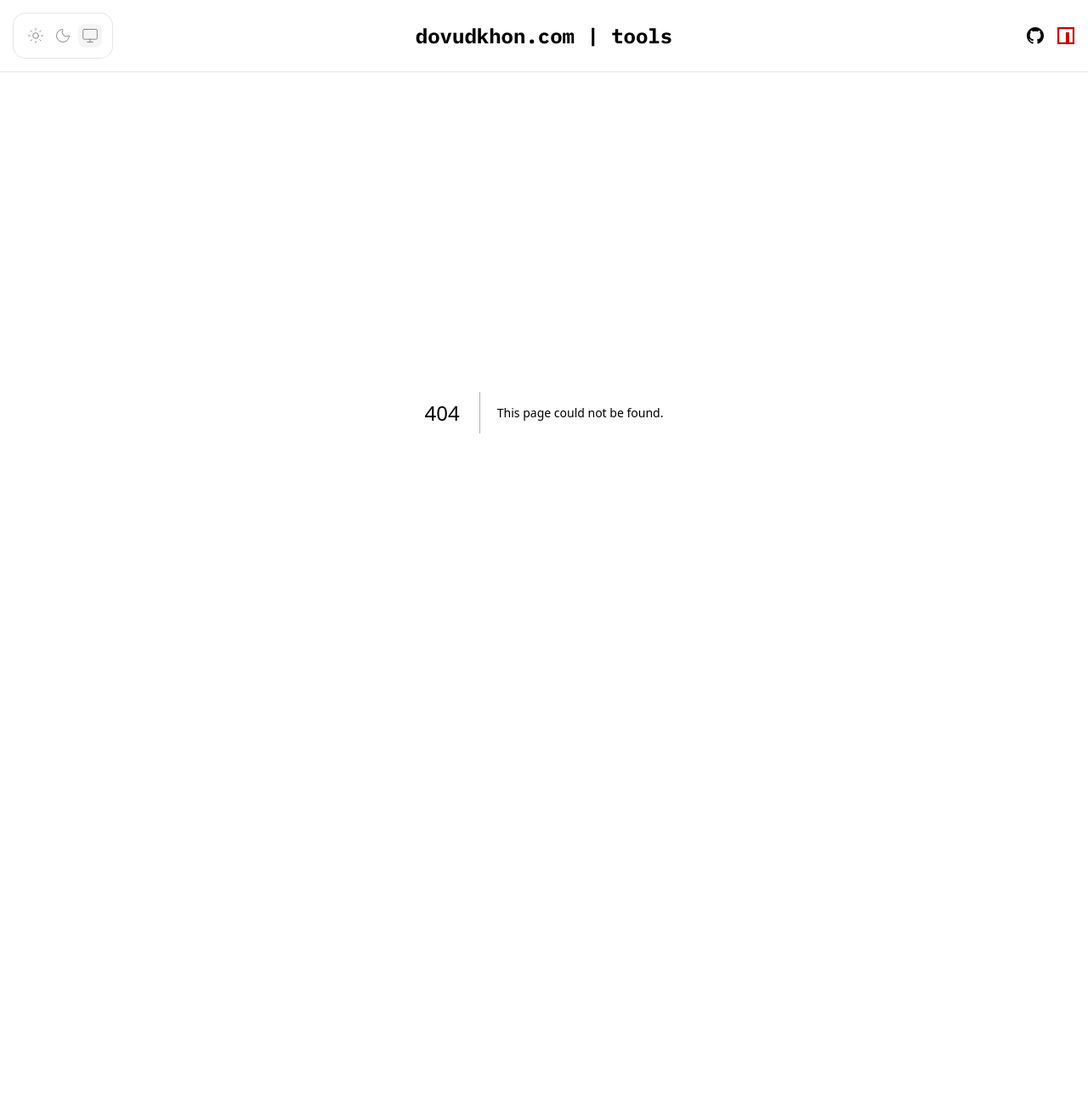
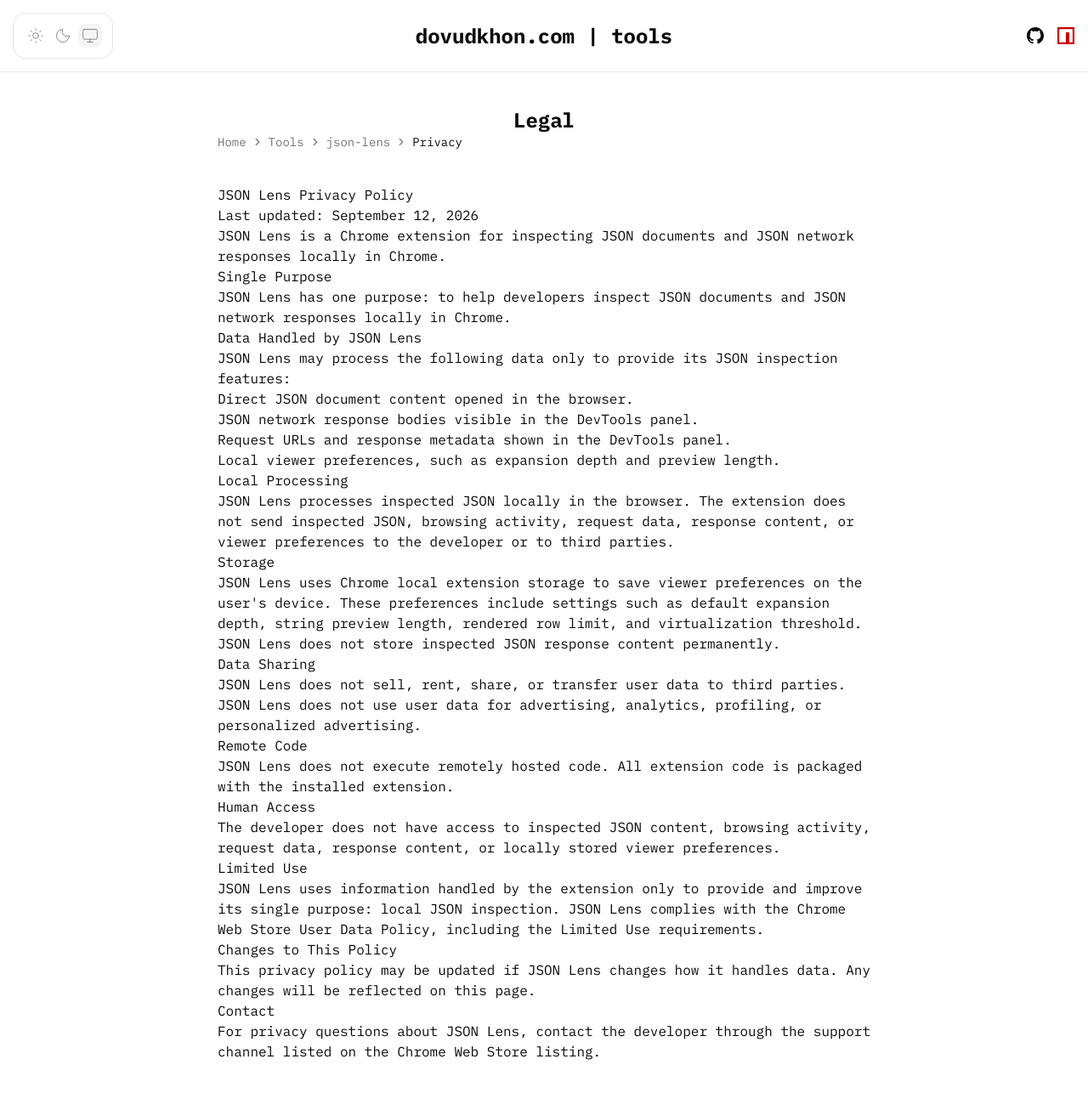
Before and after one commit to DavidAsrorxonov/tools.dovudkhon, a Next.js app: page /p/json-lens/privacy in a window 1280 px wide. Before the commit this address had no page. Shown: the top 1286 px of the page at 85% size. Before the commit the page ends 885 px from the top, so only its background shows below. Built offline with nearby package versions, Linux system fonts and the light colour scheme.

Commit message:
feat: add privacy policy pages and layout for tools with dynamic content

```diff
--- a/app/p/[tool]/page.tsx
+++ b/app/p/[tool]/page.tsx
@@ -1,10 +1,14 @@
 import ToolBreadcrumb from "@/components/tools/tool-breadcrumb";
 import ToolFeatures from "@/components/tools/tool-features";
 import ToolScreenshotsCarousel from "@/components/tools/tool-screenshots-carousel";
+import { buttonVariants } from "@/components/ui/button";
+import { linkOptions } from "@/constants/link-options";
 import { tools } from "@/data/tools";
+import { cn } from "@/lib/utils";
 import type { Tool } from "@/types/tool";
-import { Wrench } from "lucide-react";
+import { FileText, Wrench } from "lucide-react";
 import Image from "next/image";
+import Link from "next/link";
 import { notFound } from "next/navigation";
 
 type Props = {
@@ -22,6 +26,8 @@ const ToolPage = async ({ params }: Props) => {
     notFound();
   }
 
+  const visibleLinks = linkOptions.filter(({ key }) => tool.links?.[key]);
+
   return (
     <main className="w-full px-4 py-8 sm:px-6 lg:px-8">
       <article className="mx-auto w-full max-w-5xl space-y-10">
@@ -33,7 +39,8 @@ const ToolPage = async ({ params }: Props) => {
           ]}
         />
 
-        <section className="space-y-6">
+        <section className="grid gap-8 lg:grid-cols-[minmax(0,7fr)_minmax(16rem,3fr)] lg:items-start">
+          <div className="space-y-6">
             <div className="flex items-start gap-5">
               <div className="flex size-16 shrink-0 items-center justify-center overflow-hidden rounded-lg bg-secondary text-secondary-foreground">
                 {tool.icon ? (
@@ -76,6 +83,58 @@ const ToolPage = async ({ params }: Props) => {
                 </span>
               ))}
             </div>
+          </div>
+
+          <aside className="space-y-6">
+            <div className="space-y-3">
+              <h2 className="text-sm font-medium uppercase text-muted-foreground">
+                Links
+              </h2>
+              <div className="grid gap-2">
+                {visibleLinks.length > 0 ? (
+                  visibleLinks.map(({ key, label, icon: Icon }) => (
+                    <Link
+                      key={key}
+                      href={tool.links?.[key] ?? "#"}
+                      target="_blank"
+                      rel="noopener noreferrer"
+                      className={cn(
+                        buttonVariants({
+                          variant: "outline",
+                          className: "w-full justify-start",
+                        }),
+                      )}
+                    >
+                      <Icon />
+                      {label}
+                    </Link>
+                  ))
+                ) : (
+                  <p className="text-sm text-muted-foreground">
+                    No links available yet.
+                  </p>
+                )}
+              </div>
+            </div>
+
+            <div className="space-y-3 border-t pt-6">
+              <h2 className="text-sm font-medium uppercase text-muted-foreground">
+                Legal
+              </h2>
+              <Link
+                href={`/p/${tool.slug}/privacy`}
+                className={cn(
+                  buttonVariants({
+                    variant: "outline",
+                    className: "w-full justify-start",
+                  }),
+                )}
+              >
+                <FileText />
+                Privacy policy
+              </Link>
+            </div>
+          </aside>
         </section>
 
         <ToolScreenshotsCarousel
--- /dev/null
+++ b/app/p/[tool]/privacy/layout.tsx
@@ -0,0 +1,16 @@
+import ToolBreadcrumb from "@/components/tools/tool-breadcrumb";
+
+export default function PrivacyLayout({
+  children,
+}: {
+  children: React.ReactNode;
+}) {
+  return (
+    <div className="max-w-3xl mx-auto py-10">
+      <div className="w-full flex items-center justify-center">
+        <h1 className="font-bold text-2xl">Legal</h1>
+      </div>
+      {children}
+    </div>
+  );
+}
--- /dev/null
+++ b/app/p/[tool]/privacy/page.tsx
@@ -0,0 +1,38 @@
+import fs from "fs";
+import path from "path";
+import { notFound } from "next/navigation";
+import ToolBreadcrumb from "@/components/tools/tool-breadcrumb";
+
+interface PageProps {
+  params: Promise<{ tool: string }>;
+}
+
+export default async function PrivacyPage({ params }: PageProps) {
+  const { tool } = await params;
+
+  const filePath = path.join(process.cwd(), "legal", tool, "privacy.html");
+
+  if (!fs.existsSync(filePath)) {
+    notFound();
+  }
+
+  const html = fs.readFileSync(filePath, "utf-8");
+
+  return (
+    <>
+      <ToolBreadcrumb
+        items={[
+          { label: "Home", href: "/" },
+          { label: "Tools", href: "/p" },
+          { label: tool, href: `/p/${tool}` },
+          { label: "Privacy" },
+        ]}
+      />
+
+      <div
+        className="max-w-3xl mx-auto py-10"
+        dangerouslySetInnerHTML={{ __html: html }}
+      />
+    </>
+  );
+}
--- /dev/null
+++ b/constants/link-options.ts
@@ -0,0 +1,24 @@
+import { Code, Globe, Package, Puzzle } from "lucide-react";
+
+export const linkOptions = [
+  {
+    key: "github",
+    label: "GitHub",
+    icon: Code,
+  },
+  {
+    key: "extension",
+    label: "Extension",
+    icon: Puzzle,
+  },
+  {
+    key: "website",
+    label: "Website",
+    icon: Globe,
+  },
+  {
+    key: "npm",
+    label: "NPM",
+    icon: Package,
+  },
+] as const;
--- /dev/null
+++ b/legal/json-lens/privacy.html
@@ -0,0 +1,93 @@
+<!doctype html>
+<html lang="en">
+  <head>
+    <meta charset="utf-8" />
+    <meta name="viewport" content="width=device-width, initial-scale=1" />
+    <title>JSON Lens Privacy Policy</title>
+  </head>
+  <body>
+    <h1>JSON Lens Privacy Policy</h1>
+    <p>Last updated: September 12, 2026</p>
+
+    <p>
+      JSON Lens is a Chrome extension for inspecting JSON documents and JSON
+      network responses locally in Chrome.
+    </p>
+
+    <h2>Single Purpose</h2>
+    <p>
+      JSON Lens has one purpose: to help developers inspect JSON documents and
+      JSON network responses locally in Chrome.
+    </p>
+
+    <h2>Data Handled by JSON Lens</h2>
+    <p>
+      JSON Lens may process the following data only to provide its JSON
+      inspection features:
+    </p>
+    <ul>
+      <li>Direct JSON document content opened in the browser.</li>
+      <li>JSON network response bodies visible in the DevTools panel.</li>
+      <li>Request URLs and response metadata shown in the DevTools panel.</li>
+      <li>
+        Local viewer preferences, such as expansion depth and preview length.
+      </li>
+    </ul>
+
+    <h2>Local Processing</h2>
+    <p>
+      JSON Lens processes inspected JSON locally in the browser. The extension
+      does not send inspected JSON, browsing activity, request data, response
+      content, or viewer preferences to the developer or to third parties.
+    </p>
+
+    <h2>Storage</h2>
+    <p>
+      JSON Lens uses Chrome local extension storage to save viewer preferences
+      on the user's device. These preferences include settings such as default
+      expansion depth, string preview length, rendered row limit, and
+      virtualization threshold.
+    </p>
+    <p>JSON Lens does not store inspected JSON response content permanently.</p>
+
+    <h2>Data Sharing</h2>
+    <p>
+      JSON Lens does not sell, rent, share, or transfer user data to third
+      parties. JSON Lens does not use user data for advertising, analytics,
+      profiling, or personalized advertising.
+    </p>
+
+    <h2>Remote Code</h2>
+    <p>
+      JSON Lens does not execute remotely hosted code. All extension code is
+      packaged with the installed extension.
+    </p>
+
+    <h2>Human Access</h2>
+    <p>
+      The developer does not have access to inspected JSON content, browsing
+      activity, request data, response content, or locally stored viewer
+      preferences.
+    </p>
+
+    <h2>Limited Use</h2>
+    <p>
+      JSON Lens uses information handled by the extension only to provide and
+      improve its single purpose: local JSON inspection. JSON Lens complies with
+      the Chrome Web Store User Data Policy, including the Limited Use
+      requirements.
+    </p>
+
+    <h2>Changes to This Policy</h2>
+    <p>
+      This privacy policy may be updated if JSON Lens changes how it handles
+      data. Any changes will be reflected on this page.
+    </p>
+
+    <h2>Contact</h2>
+    <p>
+      For privacy questions about JSON Lens, contact the developer through the
+      support channel listed on the Chrome Web Store listing.
+    </p>
+  </body>
+</html>
--- /dev/null
+++ b/legal/repath/privacy.html
@@ -0,0 +1,100 @@
+<!doctype html>
+<html lang="en">
+  <head>
+    <meta charset="utf-8" />
+    <meta name="viewport" content="width=device-width, initial-scale=1" />
+    <title>Repath Privacy Policy</title>
+  </head>
+  <body>
+    <h1>Repath Privacy Policy</h1>
+    <p>Last updated: September 12, 2026</p>
+
+    <p>
+      Repath is a Chrome extension that redirects URLs based on rules defined
+      locally by the user.
+    </p>
+
+    <h2>Single Purpose</h2>
+    <p>
+      Repath has one purpose: to redirect browser requests from one URL to
+      another according to rules configured by the user.
+    </p>
+
+    <h2>Data Handled by Repath</h2>
+    <p>
+      Repath may process the following data only to provide its redirect
+      features:
+    </p>
+    <ul>
+      <li>
+        User-defined redirect rules, including source and destination URL
+        patterns.
+      </li>
+      <li>
+        Request URLs evaluated against redirect rules to determine whether a
+        redirect applies.
+      </li>
+      <li>
+        Local extension settings, such as enabled or disabled redirect rules.
+      </li>
+    </ul>
+
+    <h2>Local Processing</h2>
+    <p>
+      Repath evaluates and applies redirect rules locally in the browser using
+      Chrome's declarativeNetRequest API. The extension does not send browsing
+      activity, visited URLs, or redirect rules to the developer or to third
+      parties.
+    </p>
+
+    <h2>Storage</h2>
+    <p>
+      Repath uses Chrome local extension storage to save redirect rules and
+      settings on the user's device. This data remains on the user's device and
+      is not transmitted elsewhere.
+    </p>
+    <p>
+      Repath does not store browsing history or visited URLs beyond what is
+      needed to apply redirect rules in real time.
+    </p>
+
+    <h2>Data Sharing</h2>
+    <p>
+      Repath does not sell, rent, share, or transfer user data to third parties.
+      Repath does not use user data for advertising, analytics, profiling, or
+      personalized advertising.
+    </p>
+
+    <h2>Remote Code</h2>
+    <p>
+      Repath does not execute remotely hosted code. All extension code is
+      packaged with the installed extension.
+    </p>
+
+    <h2>Human Access</h2>
+    <p>
+      The developer does not have access to redirect rules, browsing activity,
+      or any data stored locally by Repath on the user's device.
+    </p>
+
+    <h2>Limited Use</h2>
+    <p>
+      Repath uses information handled by the extension only to provide and
+      improve its single purpose: local URL redirection. Repath complies with
+      the Chrome Web Store User Data Policy, including the Limited Use
+      requirements.
+    </p>
+
+    <h2>Changes to This Policy</h2>
+    <p>
+      This privacy policy may be updated if Repath changes how it handles data.
+      Any changes will be reflected on this page.
+    </p>
+
+    <h2>Contact</h2>
+    <p>
+      For privacy questions about Repath, contact the developer through the
+      support channel listed on the Chrome Web Store listing.
+    </p>
+  </body>
+</html>
```
Lines whose indentation alone changed are shown as unchanged.
